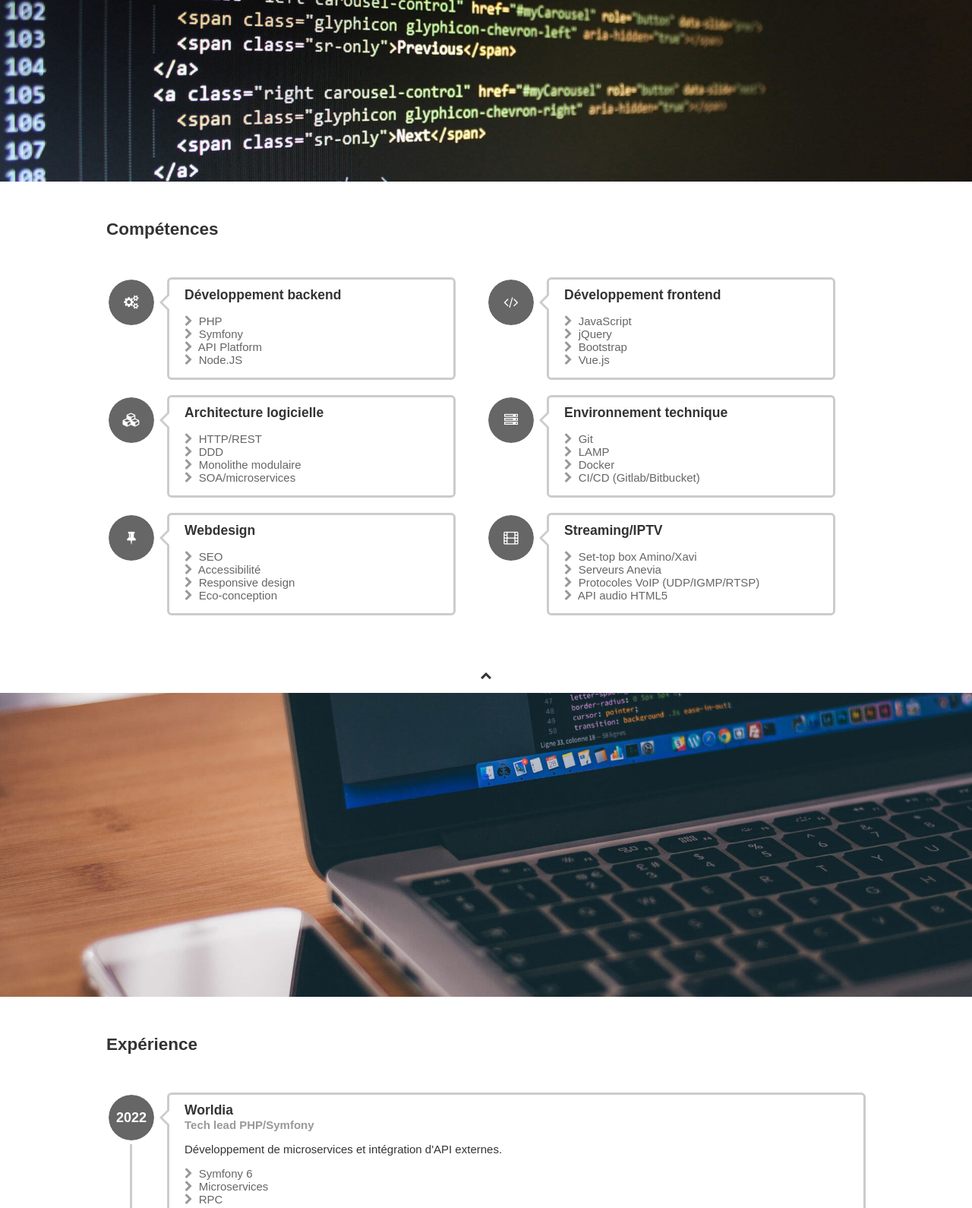
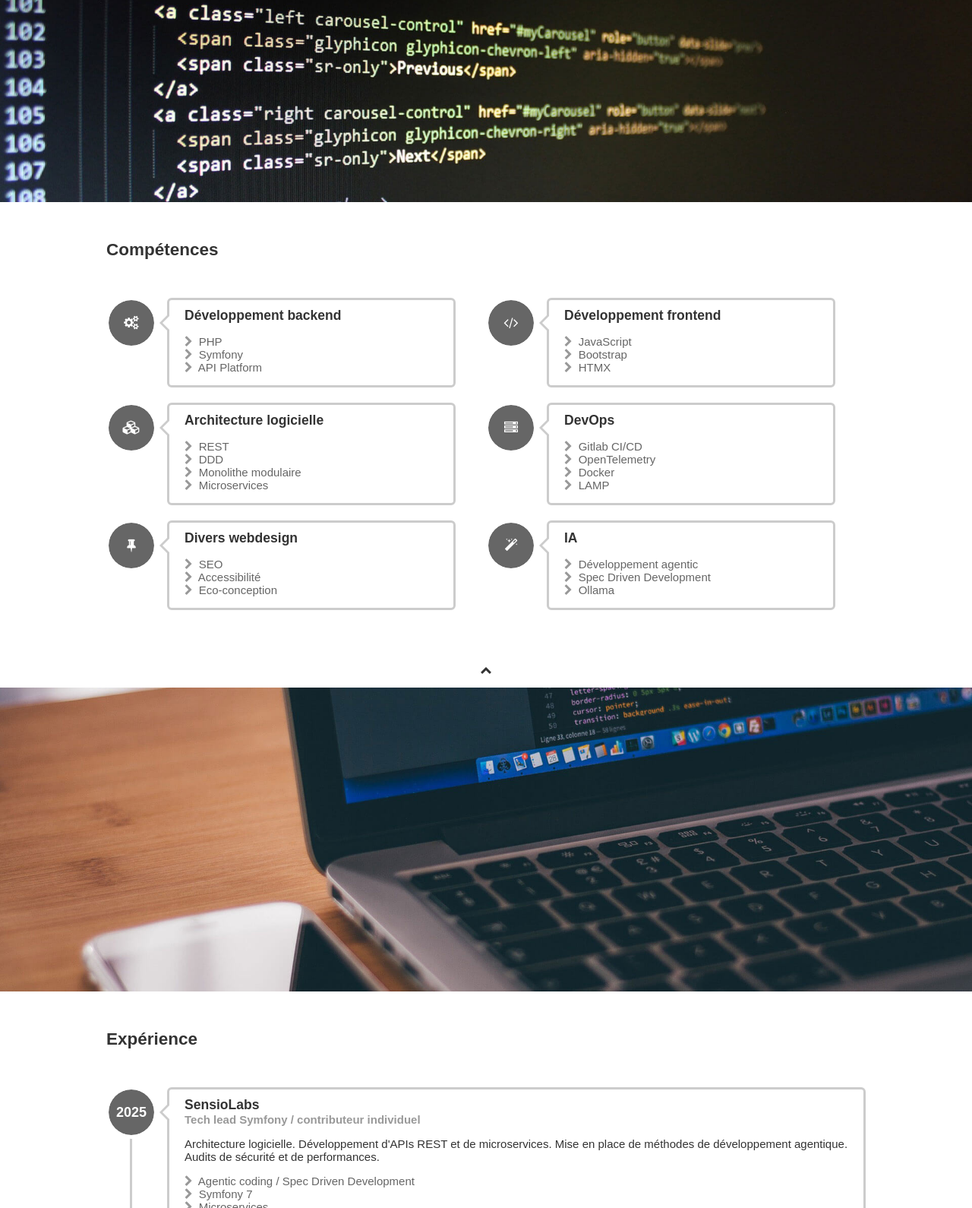
Before and after one commit to cyve/cyve.github.io, a plain HTML site: page index.html in a window 1280 px wide. Shown: the part 1210-2800 px from the top of the page at 76% size. Drawn offline with Linux system fonts and the light colour scheme.

Commit message:
Mise à jour 2026

```diff
--- a/css/style.css
+++ b/css/style.css
@@ -45,6 +45,9 @@ h4 { margin:1rem 0; }
 .experience p:before { content:''; position:absolute; top:0; left:-52px; width:3px; height:120%; background:#CCC; }
 .experience:last-child p:before { height:0; }
 
+.entrepreneurship p:before { content:''; position:absolute; top:0; left:-52px; width:3px; height:120%; background:#CCC; }
+.entrepreneurship:last-child p:before { height:0; }
+
 .skills { display:flex; flex-wrap:wrap; }
 .skill { width:calc(50% - 120px); margin-right:40px; }
 .skill:nth-child(1) .disk i:before { content:'\f085'; }
@@ -52,7 +55,7 @@ h4 { margin:1rem 0; }
 .skill:nth-child(3) .disk i:before { content:'\f1b3'; }
 .skill:nth-child(4) .disk i:before { content:'\f233'; }
 .skill:nth-child(5) .disk i:before { content:'\f08d'; }
-.skill:nth-child(6) .disk i:before { content:'\f008'; }
+.skill:nth-child(6) .disk i:before { content:'\f0d0'; }
 
 .references { display:flex; flex-wrap:wrap; justify-content:center; }
 .reference { margin:0 24px 50px 24px; }
--- a/js/script.js
+++ b/js/script.js
@@ -34,6 +34,22 @@
             document.getElementById('experience').appendChild(newExperience);
         }
 
+		/* entrepreneurship */
+        var entrepreneurshipTemplate = document.getElementById('entrepreneurship-template');
+        for(var i in response.entrepreneurship) {
+            var newProject = document.importNode(entrepreneurshipTemplate.content, true);
+            newProject.querySelector('article .disk').innerText = response.entrepreneurship[i].startDate.replace(/\D*/, '');
+            newProject.querySelector('article h3').innerText = response.entrepreneurship[i].company;
+            newProject.querySelector('article h4').innerText = response.entrepreneurship[i].position;
+            newProject.querySelector('article p').innerText = response.entrepreneurship[i].summary;
+            for(var j in response.entrepreneurship[i].highlights){
+                var newKeyword = document.createElement('li');
+                newKeyword.innerHTML = '<i class="fa fa-chevron-right"></i> ' + response.entrepreneurship[i].highlights[j] ;
+                newProject.querySelector('article ul').append(newKeyword);
+            }
+            document.getElementById('entrepreneurship').appendChild(newProject);
+        }
+
 		/* education */
         var newEducation = document.importNode(experienceTemplate.content, true);
         newEducation.querySelector('article .disk').innerText = response.education[0].endDate.replace(/\D*/, '');
--- a/resume.json
+++ b/resume.json
@@ -4,63 +4,62 @@
     "label": "Développeur web freelance",
     "picture": "https://avatars1.githubusercontent.com/u/3588995",
     "website": "https://cyve.github.io",
-    "summary": "Je suis ingénieur web indépendant basé en Ile-de-France. Mon domaine d'expertise tourne autour de PHP, Symfony, API Platform, et des technologies multimédia. Je recherche des missions de développement ou d'architecture web de courte durée (6 mois/1 an), car je souhaite consacrer du temps à mes projets parallèles."
+    "summary": "Fort de 15 ans d'expérience dans le développement d'applications web PHP/Symfony, je propose mon expertise en architecture, en qualité logicielle et en bonnes pratiques de développement. Les projets entrepreneuriaux que je développe en parallèle m'apportent une vision pragmatique et orientée métier des problèmes. Membre du collectif Green IT, je suis intéressé par la performance web et l'éco-conception logicielle.",
+    "location": {
+      "address": "",
+      "postalCode": "",
+      "city": "Paris",
+      "countryCode": "FR",
+      "region": "Ile-de-France"
+    },
+    "profiles": [
+      {
+        "network": "LinkedIn",
+        "username": "cyrilvermande",
+        "url": "https://www.linkedin.com/in/cyrilvermande"
+      },
+      {
+        "network": "Github",
+        "username": "cyve",
+        "url": "https://github.com/cyve"
+      },
+      {
+        "network": "Codepen",
+        "username": "cyve",
+        "url": "https://codepen.io/cyve/"
+      }
+    ]
   },
   "work": [
     {
-      "company": "Worldia",
-      "position": "Tech lead PHP/Symfony",
-      "website": "https://worldia.com",
-      "startDate": "2022",
-      "endDate": "En cours",
-      "summary": "Développement de microservices et intégration d'API externes.",
+      "company": "SensioLabs",
+      "position": "Tech lead Symfony / contributeur individuel",
+      "website": "https://sensiolabs.com",
+      "startDate": "2025",
+      "endDate": "2026",
+      "summary": "Architecture logicielle. Développement d'APIs REST et de microservices. Mise en place de méthodes de développement agentique. Audits de sécurité et de performances.",
       "highlights": [
-        "Symfony 6",
-        "Microservices",
-        "RPC"
-      ]
-    },
-    {
-      "company": "Les Artistes Pintes",
-      "position": "Développeur fullstack (co-fondateur)",
-      "website": "https://www.lesartistespintes.fr",
-      "startDate": "2021",
-      "endDate": "En cours",
-      "summary": "Développement d'une marketplace de bières artisanales",
-      "highlights": [
-        "Symfony 6",
-        "Monolithe modulaire"
+		"Agentic coding / Spec Driven Development",
+        "Symfony 7",
+        "Microservices"
       ]
     },
     {
       "company": "Worldia",
-      "position": "Développeur PHP/Symfony",
+      "position": "Tech lead Symfony (pour Sensiolabs)",
       "website": "https://worldia.com",
       "startDate": "2019",
-      "endDate": "2020",
-      "summary": "Développement d'une API REST pour une application e-commerce.",
+      "endDate": "2024",
+      "summary": "Migration d'une architecture monolith en microservices. Création d'un modèle de données global. Intégration d'API externes. Mise en place de bonnes pratiques de qualité logicielle.",
       "highlights": [
-        "Symfony 5",
-        "API Platform",
+        "Symfony 6",
+        "Microservices",
         "DDD"
       ]
     },
     {
-      "company": "GestionR",
-      "position": "Développeur fullstack (fondateur)",
-      "website": "#",
-      "startDate": "2019",
-      "endDate": "En cours",
-      "summary": "Développement d'un SAAS de gestion dédié aux associations, clubs, MJC et centres de formation (adhésions, planning d'activités, inscriptions, facturation)",
-      "highlights": [
-        "Symfony 4",
-        "EasyAdmin",
-        "Monolithe modulaire"
-      ]
-    },
-    {
       "company": "Hellocasa / IZI solutions",
-      "position": "Développeur PHP/Symfony",
+      "position": "Développeur Symfony (pour Sensiolabs)",
       "website": "https://izi-by-edf.fr",
       "startDate": "2017",
       "endDate": "2019",
@@ -72,20 +71,8 @@
       ]
     },
     {
-      "company": "Muzrs",
-      "position": "Développeur fullstack (co-fondateur)",
-      "website": "http://muzrs.com",
-      "startDate": "2016",
-      "endDate": "2016",
-      "summary": "Conception et développement d'une plateforme web de mise en relation professionnelle pour musiciens indépendants.",
-      "highlights": [
-        "Symfony 2",
-        "Drupal"
-      ]
-    },
-    {
       "company": "Bouygues Télécom",
-      "position": "Développeur PHP/Symfony",
+      "position": "Développeur Symfony (pour Smile)",
       "website": "https://www.bouyguestelecom.fr",
       "startDate": "2015",
       "endDate": "2016",
@@ -97,7 +84,7 @@
     },
     {
       "company": "Cisco",
-      "position": "Développeur Node.js",
+      "position": "Développeur Node.js (pour Altim)",
       "website": "http://www.cisco.com",
       "startDate": "2014",
       "endDate": "2014",
@@ -109,7 +96,7 @@
     },
     {
       "company": "Parrot",
-      "position": "Développeur fullstack",
+      "position": "Développeur fullstack (pour Altim)",
       "website": "https://www.parrot.com",
       "startDate": "2012",
       "endDate": "2013",
@@ -118,20 +105,6 @@
         "PHP",
         "jQuery",
         "D3.js"
-      ]
-    },
-    {
-      "company": "Le Son du coin",
-      "position": "Développeur fullstack (fondateur)",
-      "website": "http://www.sonducoin.fr",
-      "startDate": "2012",
-      "endDate": "2022",
-      "summary": "Conception et développement d'une plateforme de musique en streaming pour musiciens indépendants.",
-      "highlights": [
-        "Symfony 5",
-        "API Platform",
-        "Vue.js",
-        "Growth hacking"
       ]
     },
     {
@@ -160,24 +133,58 @@
       ]
     }
   ],
-  "volunteer": [
+  "entrepreneurship": [
     {
-      "organization": "Symfony",
-      "position": "Contributeur open-source",
-      "website": "https://symfony.com",
-      "startDate": "2022",
+      "company": "Les Artistes Pintes",
+      "position": "Ingénieur co-fondateur",
+      "website": "#",
+      "startDate": "2021",
       "endDate": "En cours",
-      "summary": "Symfony is a PHP framework for web and console applications and a set of reusable PHP components.",
-      "highlights": []
+      "summary": "Développement d'une marketplace de bières artisanales",
+      "highlights": [
+          "Symfony 7",
+          "Monolithe modulaire",
+		  "Mangopay"
+      ]
     },
     {
-      "organization": "Collectif Conception Numérique Responsable",
-      "position": "Contributeur open-source",
-      "website": "https://collectif.greenit.fr",
-      "startDate": "2021",
-      "endDate": "En cours",
-      "summary": "Le Collectif Conception Numérique Responsable (CNumR) regroupe des experts et des organisations privées et publiques en faveur d'une conception responsable des services numériques.",
-      "highlights": []
+      "company": "GestionR",
+      "position": "Ingénieur fondateur",
+      "website": "#",
+      "startDate": "2019",
+      "endDate": "2022",
+      "summary": "Développement d'un SAAS de gestion dédié aux associations, clubs, MJC et centres de formation (adhésions, planning d'activités, inscriptions, facturation)",
+      "highlights": [
+        "Symfony 4",
+        "EasyAdmin",
+        "Monolithe modulaire"
+      ]
+    },
+    {
+      "company": "Muzrs",
+      "position": "Développeur fullstack (co-fondateur)",
+      "website": "#",
+      "startDate": "2016",
+      "endDate": "2016",
+      "summary": "Conception et développement d'une plateforme web de mise en relation professionnelle pour musiciens indépendants.",
+      "highlights": [
+        "Symfony 2",
+        "Drupal"
+      ]
+    },
+    {
+      "company": "Le Son du coin",
+      "position": "Ingénieur fondateur",
+      "website": "#",
+      "startDate": "2012",
+      "endDate": "2022",
+      "summary": "Conception et développement d'une plateforme de musique en streaming pour musiciens indépendants.",
+      "highlights": [
+        "Symfony 5",
+        "API Platform",
+        "Vue.js",
+        "Growth hacking"
+      ]
     }
   ],
   "education": [
@@ -189,14 +196,12 @@
       "endDate": "2007",
       "gpa": "",
       "courses": [
-        "Systèmes embarqués",
-        "Audiovisuel et médias numériques",
-        "Biométrie"
+        "Systèmes embarqués et média numériques",
+        "UV Génie logiciel (CNAM, Paris)",
+		"Global management and manufacturing program (University of California, Irvine)"
       ]
     }
   ],
-  "awards": [],
-  "publications": [],
   "skills": [
     {
       "name": "Développement backend",
@@ -204,8 +209,7 @@
       "keywords": [
         "PHP",
         "Symfony",
-        "API Platform",
-        "Node.JS"
+        "API Platform"
       ]
     },
     {
@@ -213,63 +217,49 @@
       "level": "",
       "keywords": [
         "JavaScript",
-        "jQuery",
         "Bootstrap",
-        "Vue.js"
+        "HTMX"
       ]
     },
     {
       "name": "Architecture logicielle",
       "level": "",
       "keywords": [
-        "HTTP/REST",
+        "REST",
         "DDD",
         "Monolithe modulaire",
-        "SOA/microservices"
+        "Microservices"
       ]
     },
     {
-      "name": "Environnement technique",
+      "name": "DevOps",
       "level": "",
       "keywords": [
-        "Git",
-        "LAMP",
+        "Gitlab CI/CD",
+		"OpenTelemetry",
         "Docker",
-        "CI/CD (Gitlab/Bitbucket)"
+        "LAMP"
       ]
     },
     {
-      "name": "Webdesign",
+      "name": "Divers webdesign",
       "level": "",
       "keywords": [
         "SEO",
         "Accessibilité",
-        "Responsive design",
         "Eco-conception"
       ]
     },
     {
-      "name": "Streaming/IPTV",
+      "name": "IA",
       "level": "",
       "keywords": [
-        "Set-top box Amino/Xavi",
-        "Serveurs Anevia",
-        "Protocoles VoIP (UDP/IGMP/RTSP)",
-        "API audio HTML5"
+        "Développement agentic",
+        "Spec Driven Development",
+        "Ollama"
       ]
     }
   ],
-  "languages": [
-    {
-      "language": "Français",
-      "fluency": ""
-    },
-    {
-      "language": "Anglais",
-      "fluency": "Technical"
-    }
-  ],
-  "interests": [],
   "references": [
     {
       "name": "Worldia",
@@ -360,6 +350,12 @@
       "reference": "",
       "logo": "images/references/sonducoin.jpg",
       "website": "https://www.sonducoin.fr"
+    },
+    {
+      "name": "Les Artistes Pintes",
+      "reference": "",
+      "logo": "images/references/lesartistespintes.png",
+      "website": "https://lesartistespintes.fr"
     }
   ]
 }
```
Also changed, not shown: index.html (+28 -15 lines), images/avatar.png (added), images/references/lesartistespintes.png (added).
